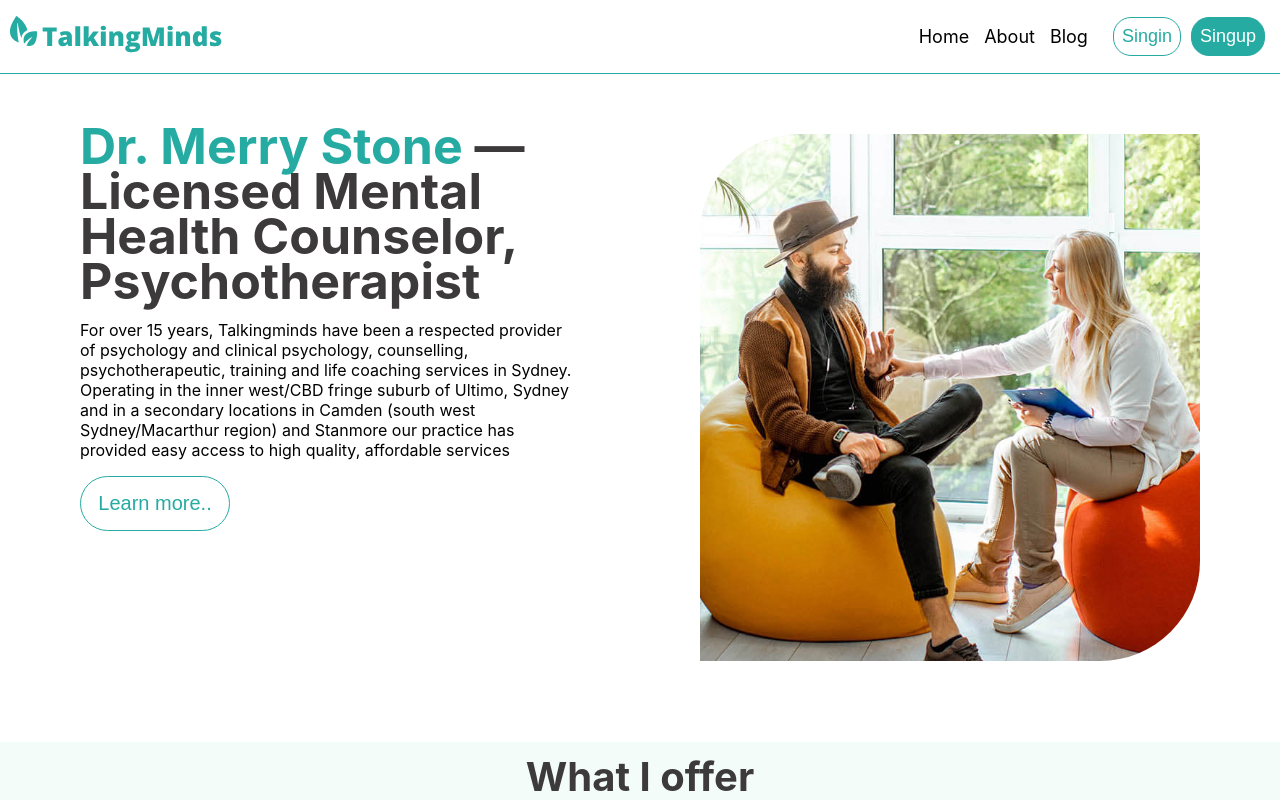
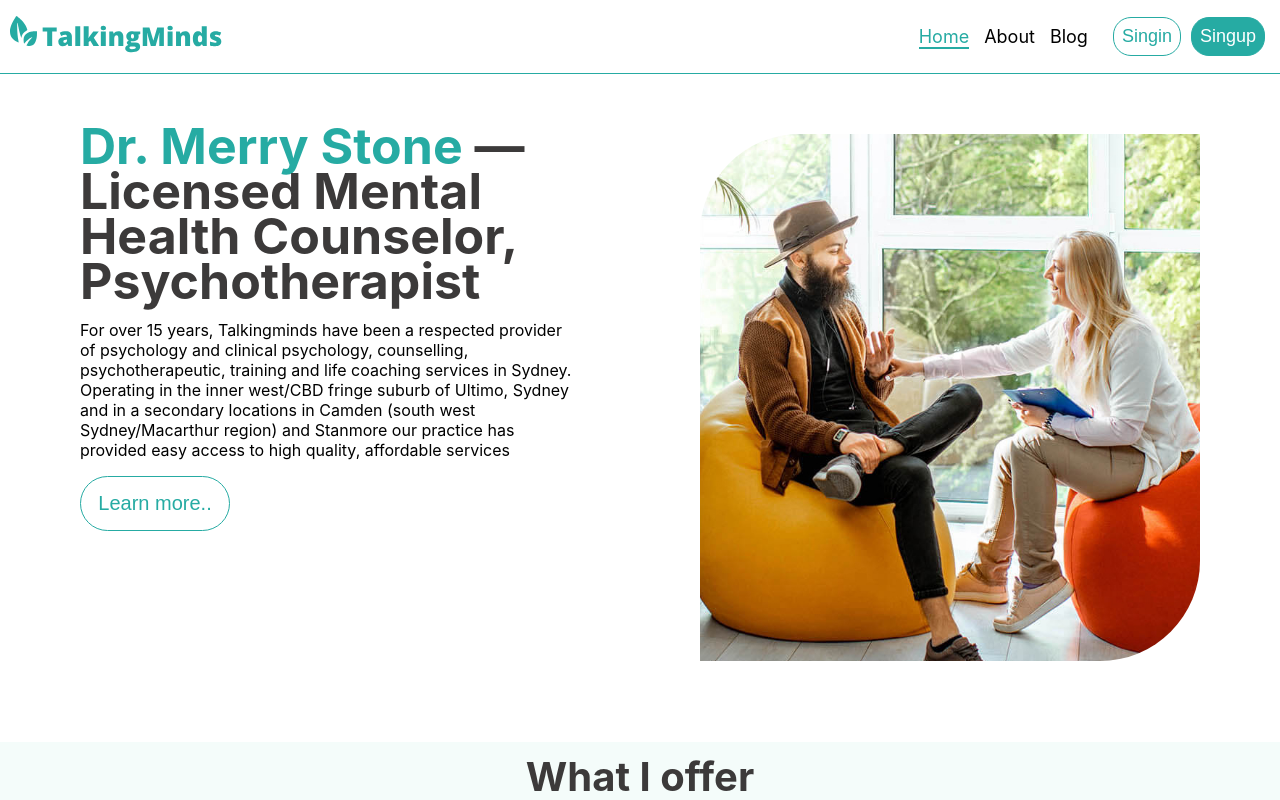
Before and after one commit to Md-Rasel-Ahmed/service-provider, a React (Create React App) app: page / in a window 1280 px wide. Shown: the top 800 px of the page. Built offline with nearby package versions, Linux system fonts and the light colour scheme; no server answers.

Commit message:
custom lik added

```diff
--- a/src/components/Checkout/Checkout.js
+++ b/src/components/Checkout/Checkout.js
@@ -7,6 +7,10 @@ const Checkout = () => {
   const navigate = useNavigate();
   const placeOrderBtn = () => {
     navigate("/thankyou");
+  };
+  // handle submit button
+  const handleSubmit = (e) => {
+    e.preventDefault();
   };
   return (
     <>
@@ -24,7 +28,7 @@ const Checkout = () => {
         <div className={check.checkoutForm}>
           <div className={check.checkoutWraper}>
             <p>Contact information</p>
-            <form action="">
+            <form onSubmit={handleSubmit}>
               <input type="text" name="email" placeholder="Email" />
               <div>
                 <p>Shiping Adress</p>
--- a/src/components/CustomLink/CustomLink.js
+++ b/src/components/CustomLink/CustomLink.js
@@ -10,8 +10,8 @@ function CustomLink({ children, to, ...props }) {
     <div>
       <Link
         style={{
-          color: match ? "red" : "#0D6EFD",
-          borderBottom: match ? "2px solid red" : "",
+          color: match ? "#26ABA3" : "black",
+          borderBottom: match ? "2px solid #26ABA3" : "",
         }}
         to={to}
         {...props}
--- a/src/components/Navbar/Navbar.js
+++ b/src/components/Navbar/Navbar.js
@@ -7,6 +7,7 @@ import auth from "../../firebase.init";
 import { toast } from "react-toastify";
 import { signOut } from "firebase/auth";
 import { MenuIcon, XIcon } from "@heroicons/react/solid";
+import CustomLink from "../CustomLink/CustomLink";
 
 const Navbar = () => {
   const [user, loading, error] = useAuthState(auth);
@@ -50,15 +51,15 @@ const Navbar = () => {
 
         <div className={N.menus} style={open ? openmenu : closemenu}>
           <ul>
-            <Link className={N.link} to="/">
+            <CustomLink className={N.link} to="/">
               Home
-            </Link>
-            <Link className={N.link} to="/about">
+            </CustomLink>
+            <CustomLink className={N.link} to="/about">
               About
-            </Link>
-            <Link className={N.link} to="/blog">
+            </CustomLink>
+            <CustomLink className={N.link} to="/blog">
               Blog
-            </Link>
+            </CustomLink>
           </ul>
           <div className={N.users}>
             {user?.email ? (
--- a/src/components/Notfound/Notfound.js
+++ b/src/components/Notfound/Notfound.js
@@ -10,7 +10,7 @@ const Notfound = () => {
         textAlign: "center",
       }}
     >
-      <h1>Page not founded</h1>
+      <h1>Opps! Page not founded</h1>
       <h1>404</h1>
     </div>
   );
--- a/src/components/ResetPass.js
+++ b/src/components/ResetPass.js
@@ -13,7 +13,7 @@ const ResetPass = () => {
     toast.success("Email Sent");
   };
   return (
-    <div style={{ padding: "50px 0px", width: "300px", margin: "auto" }}>
+    <div style={{ padding: "70px 0px", width: "300px", margin: "auto" }}>
       <h3>Reset your pass</h3>
       <form onSubmit={handleSubmit}>
         <input
```
Also changed, not shown: 1 other file (tests, documents, lock files or other folders).
